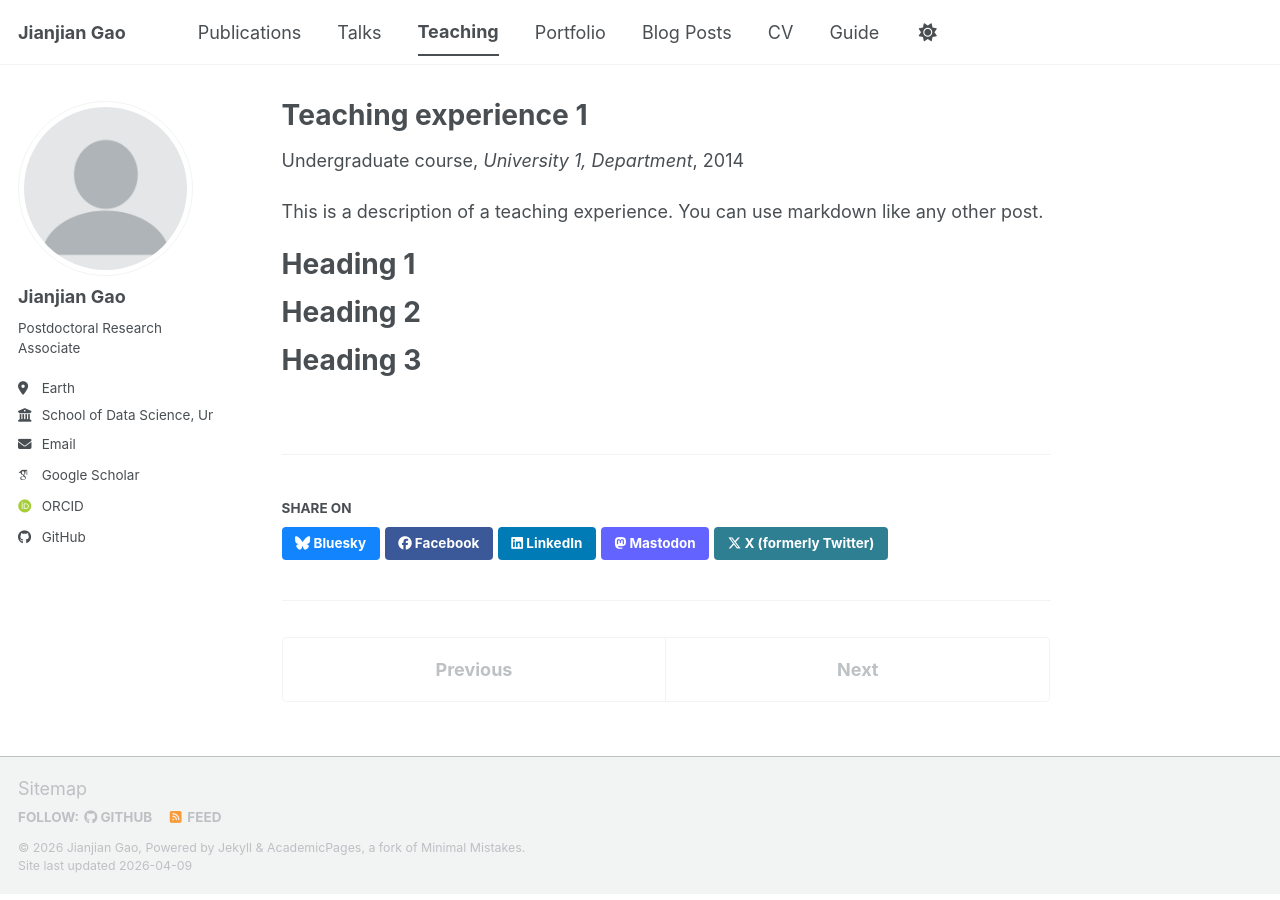
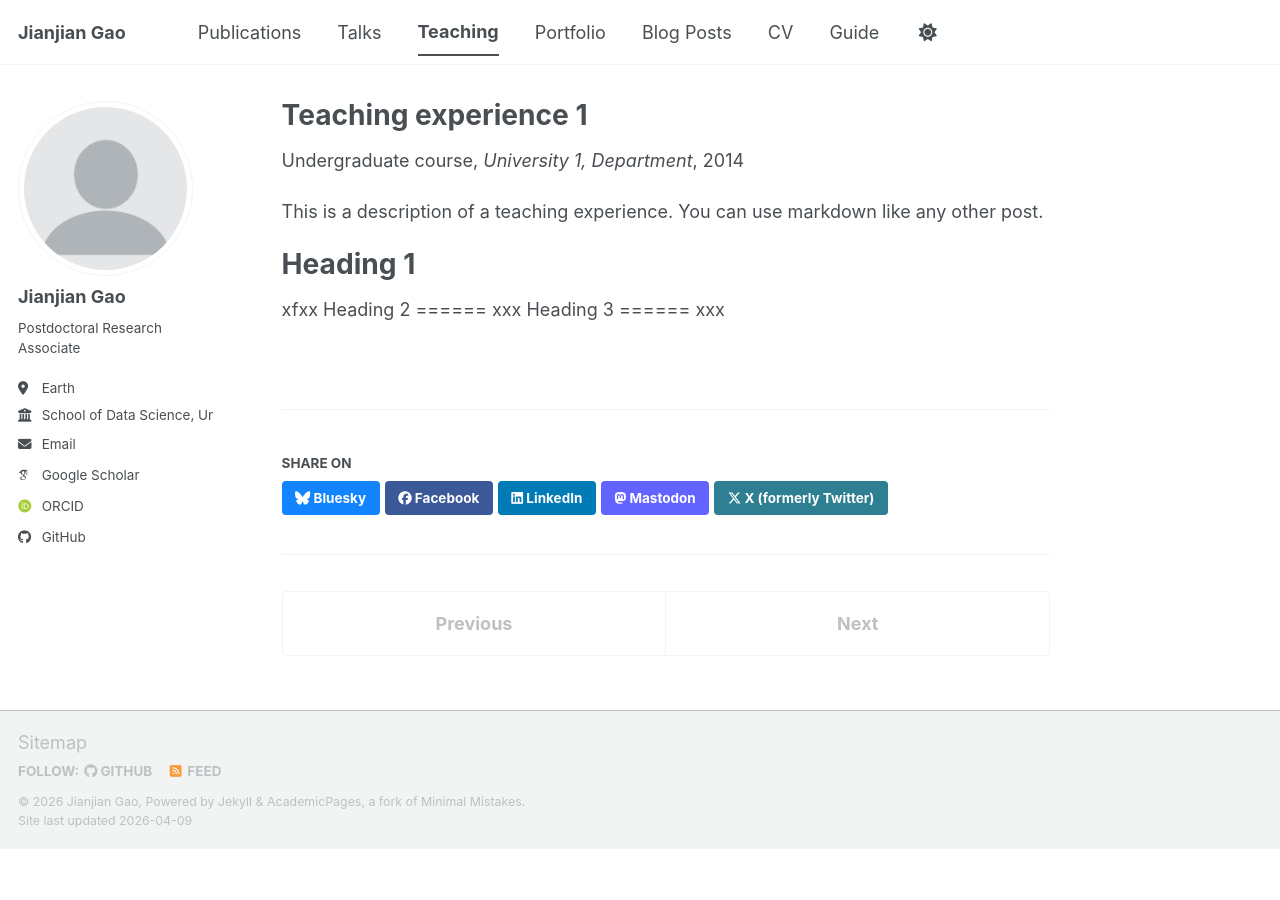
Before and after one commit to jiaoyang2018/jiaoyang2018.github.io, a Jekyll site: the page built from _teaching/2014-spring-teaching-1.md, in a window 1280 px wide. Built offline with Jekyll 4.4.1, drawn with Linux system fonts in a browser that asks for light colours; some web fonts are replaced; a script bundle is joined from its source files by our own code; library files that are not in the unit come from our copies.

Commit message:
Update teaching placeholder file
Co-Authored-By: Claude Sonnet 4.6 <noreply@anthropic.com>

```diff
--- a/_teaching/2014-spring-teaching-1.md
+++ b/_teaching/2014-spring-teaching-1.md
@@ -12,9 +12,10 @@ This is a description of a teaching experience. You can use markdown like any ot
 
 Heading 1
 ======
-
+xfxx
 Heading 2
 ======
-
+xxx
 Heading 3
 ======
+xxx
```
